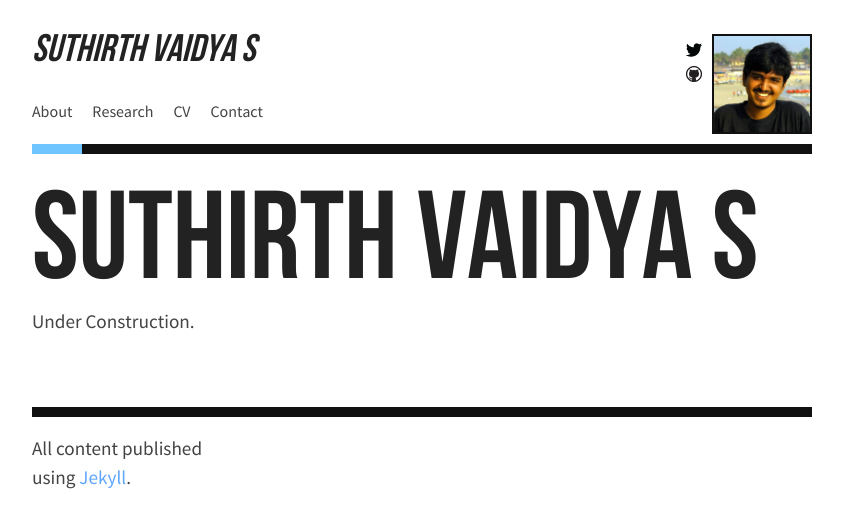
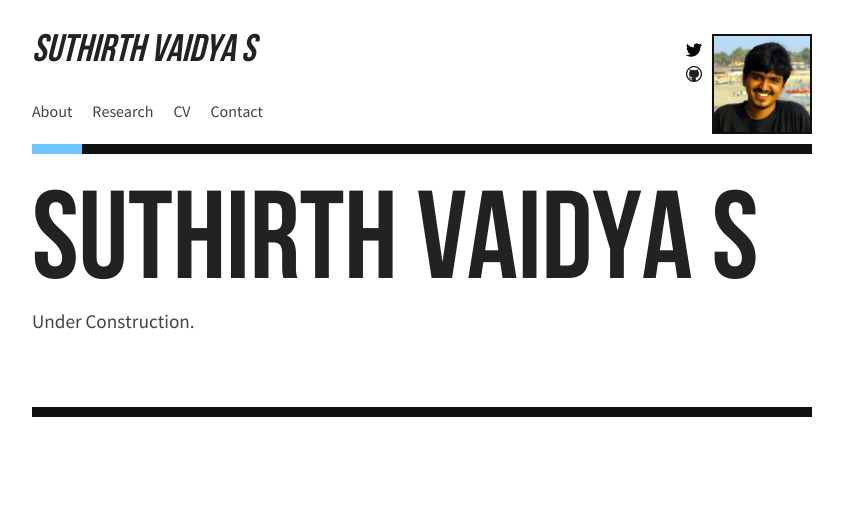
Before and after one commit to suthirth/suthirth.github.io, a Jekyll site: the page built from index.html, in a window 1280 px wide. Shown: the top 528 px of the page, without its empty margins (218-1061 px from the left). Built offline with Jekyll 4.4.1, drawn with Linux system fonts in a browser that asks for light colours; the list of posts is cut into pages by our own code.

Commit message:
Update footer.html

```diff
--- a/_includes/footer.html
+++ b/_includes/footer.html
@@ -1,7 +1,7 @@
 <footer>
     <nav class="container">
         <ul>
-            <li>All content published using <a href="http://jekyllrb.com">Jekyll</a>.</li>
+            <li></li>
         </ul>
     </nav>
 </footer>
```
